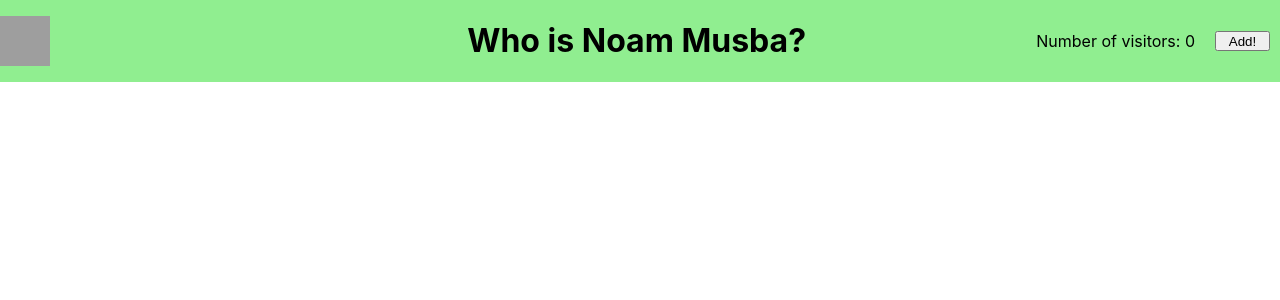
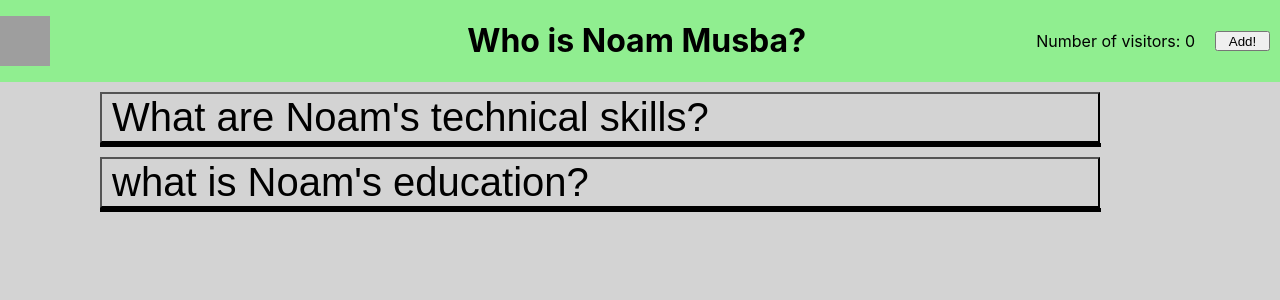
Before and after one commit to Noam-Musba/Noams-Page, a React (Create React App) app in the folder noams-page/: page / in a window 1280 px wide. Shown: the top 300 px of the page. Built offline with nearby package versions, Linux system fonts and the light colour scheme; grey boxes are pictures that could not be loaded.

Commit message:
Header and skills
finished the header and started working on the body, mainly adding a drag down skills button and education button

```diff
--- a/noams-page/src/App.js
+++ b/noams-page/src/App.js
@@ -1,11 +1,13 @@
 
 import './App.css';
 import Header from './components/Header';
+import Body from './components/Body';
 
 function App() {
   return (
     <div className="App">
       <Header />
+      <Body />
     </div>
   );
 }
--- /dev/null
+++ b/noams-page/src/components/Body.js
@@ -0,0 +1,17 @@
+import React from 'react'
+import Skills from './Skills'
+
+const bodyStyles = {
+  height: '1000px',
+  backgroundColor: 'lightgrey'
+}
+
+function Body() {
+  return (
+    <div style={bodyStyles}>
+      <Skills />
+    </div>
+  )
+}
+
+export default Body
--- a/noams-page/src/components/Header.js
+++ b/noams-page/src/components/Header.js
@@ -1,39 +1,38 @@
-import React from 'react'
-import Blink from './Blink';
-import Visitors from './Visitors';
+import React from "react";
+import Blink from "./Blink";
+import Visitors from "./Visitors";
 
 const headerStyles = {
-  display: 'flex',
-  alignItems: 'center',
-  backgroundColor: 'lightGreen'
+  display: "flex",
+  alignItems: "center",
+  backgroundColor: "lightGreen",
 };
 
 const logoStyles = {
-  width: '50px',
-  height: '50px',
-  marginRight: '30px'
-}
+  width: "50px",
+  height: "50px",
+  marginRight: "30px",
+};
 
 const hOneStyle = {
-
-  flex: '1',
-  display: 'flex',
-  justifyContent: 'center',
-  alignItems: 'center'
+  flex: "1",
+  display: "flex",
+  justifyContent: "center",
+  alignItems: "center",
   //paddingLeft : '200px'
-}
+};
 
 function Header() {
   return (
     <div style={headerStyles}>
-      <img src='./../NoamLogo.jpg' alt='Logo' style={logoStyles}/>
+      <img src="./../NoamLogo.jpg" alt="Logo" style={logoStyles} />
       <Blink />
       <div style={hOneStyle}>
         <h1>Who is Noam Musba?</h1>
       </div>
       <Visitors />
     </div>
-  )
+  );
 }
 
-export default Header
+export default Header;
--- /dev/null
+++ b/noams-page/src/components/Skills.js
@@ -0,0 +1,95 @@
+import React, { useState } from "react";
+import TechSkills from "./TechSkills";
+
+const wrapperStyles = {
+  paddingLeft: "100px",
+  paddingTop: "10px",
+};
+
+const skillsStyles = {
+  width: "1000px",
+  display: "flex",
+  fontSize: "40px",
+  paddingLeft: "10px",
+  backgroundColor: "lightgrey",
+  cursor: "pointer",
+  objectFit: "contain",
+};
+
+const listWrapperStyles = {
+  width: "997px",
+  border: "2px solid black",
+  maxHeight: "0",
+  transition: "max-height 1s",
+  overflow: "hidden"
+};
+
+const listStyles = {
+  borderBottom: "1px solid grey",
+  padding: "5px",
+  transition: "1s",
+};
+
+function Skills() {
+  const techSkills = {
+    "C++": "mainly from my degree",
+    Python: "combination of self-studying and from my degree",
+    HTML: "self-studying",
+    CSS: "self-studying",
+    JS: "self-studying",
+    React: "self-studying",
+    "Cyber Security": "from my degree and my final project",
+    Wireshark: "from my final project",
+  };
+
+  const education = {
+    "Computer Science": "BSC. in Computer Science from the Technion institution",
+    "Data Structures" : "like AVL trees, stacks, Queues, and more, in C++",
+    "Network and Computer Security" : "mainly in Python",
+    "Introduction to Algorithms" : "like BFS, DFS and more"
+  }
+
+
+  return (
+    <div>
+
+      <TechSkills
+        skills={techSkills}
+        wrapperStyles={wrapperStyles}
+        skillsStyles={skillsStyles}
+        listWrapperStyles={listWrapperStyles}
+        listStyles={listStyles}
+      >
+        What are Noam's technical skills?
+      </TechSkills>
+      <TechSkills
+        skills={education}
+        wrapperStyles={wrapperStyles}
+        skillsStyles={skillsStyles}
+        listWrapperStyles={listWrapperStyles}
+        listStyles={listStyles}
+      >
+        what is Noam's education?
+      </TechSkills>
+    </div>
+  );
+}
+
+export default Skills;
+
+/*
+<div style={wrapperStyles}>
+      <button style={skillsStyles} onClick={() => setIsOpen(!isOpen)}>
+        What are Noam's technical skills?
+      </button>
+      <div style={{...listWrapperStyles, opacity: isOpen ? '1' : '0'}}>
+        <ul style={{textAlign: 'left'}}>
+          {Object.entries(skills).map(([key, skill]) => (
+            <li key={key} style={listStyles}><strong>{key}: </strong> {skill}</li>
+          ))}
+        </ul>
+      </div>
+
+    </div>
+
+*/
--- /dev/null
+++ b/noams-page/src/components/TechSkills.js
@@ -0,0 +1,31 @@
+import React, { useState } from "react";
+
+function TechSkills({
+  skills,
+  wrapperStyles,
+  skillsStyles,
+  listWrapperStyles,
+  listStyles,
+  children
+}) {
+  const [isOpen, setIsOpen] = useState(false);
+
+  const techSkillsList = Object.entries(skills).map(([key, skill]) => (
+    <li key={key} style={listStyles}>
+      <strong>{key}: </strong> {skill}
+    </li>
+  ));
+
+  return (
+    <div style={wrapperStyles}>
+      <button style={skillsStyles} onClick={() => setIsOpen(!isOpen)}>
+        {children}
+      </button>
+      <div style={{ ...listWrapperStyles, maxHeight: isOpen ? "500px" : "0" }}>
+        <ul style={{ textAlign: "left" }}>{techSkillsList}</ul>
+      </div>
+    </div>
+  );
+}
+
+export default TechSkills;
--- a/noams-page/src/components/Visitors.js
+++ b/noams-page/src/components/Visitors.js
@@ -1,43 +1,42 @@
-import React, { useState } from 'react'
+import React, { useState } from "react";
 
 const visitorsStyles = {
-  display: 'flex',
-  alignItems: 'center'
+  display: "flex",
+  alignItems: "center",
   //paddingLeft: '200px'
 };
 
 const buttonWrapperStyles = {
-  paddingLeft: '20px',
-  paddingRight: '10px'
-}
+  paddingLeft: "20px",
+  paddingRight: "10px",
+};
 
 const buttonStyles = {
-  width: '55px',
-  height: '20px'
-}
+  width: "55px",
+  height: "20px",
+};
 
 function Visitors() {
-
   const [counter, setCounter] = useState(0);
-  const [buttonText, setButtonText] = useState('Add!');
+  const [buttonText, setButtonText] = useState("Add!");
   const [isDisabled, setIsDisabled] = useState(false);
 
   const addVisitor = () => {
-    setCounter(counter+1);
-    setButtonText('Added!');
+    setCounter(counter + 1);
+    setButtonText("Added!");
     setIsDisabled(true);
-  }
-
+  };
 
   return (
     <div style={visitorsStyles}>
       <p>Number of visitors: {counter}</p>
       <div style={buttonWrapperStyles}>
-        <button style={buttonStyles} onClick={addVisitor} disabled={isDisabled}>{buttonText}</button>
-
+        <button style={buttonStyles} onClick={addVisitor} disabled={isDisabled}>
+          {buttonText}
+        </button>
       </div>
     </div>
-  )
+  );
 }
 
-export default Visitors
+export default Visitors;
```
Also changed, not shown: noams-page/src/components/Blink.js (+4 -4 lines).
